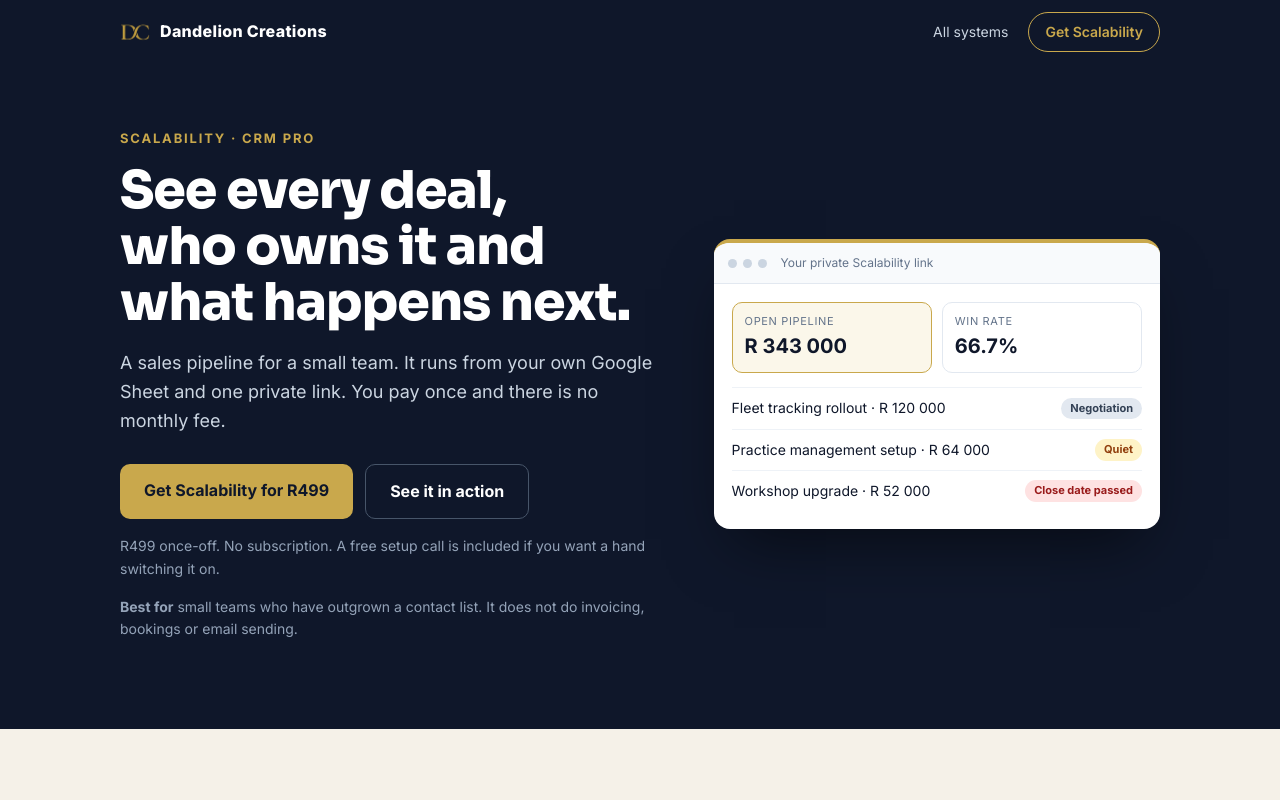
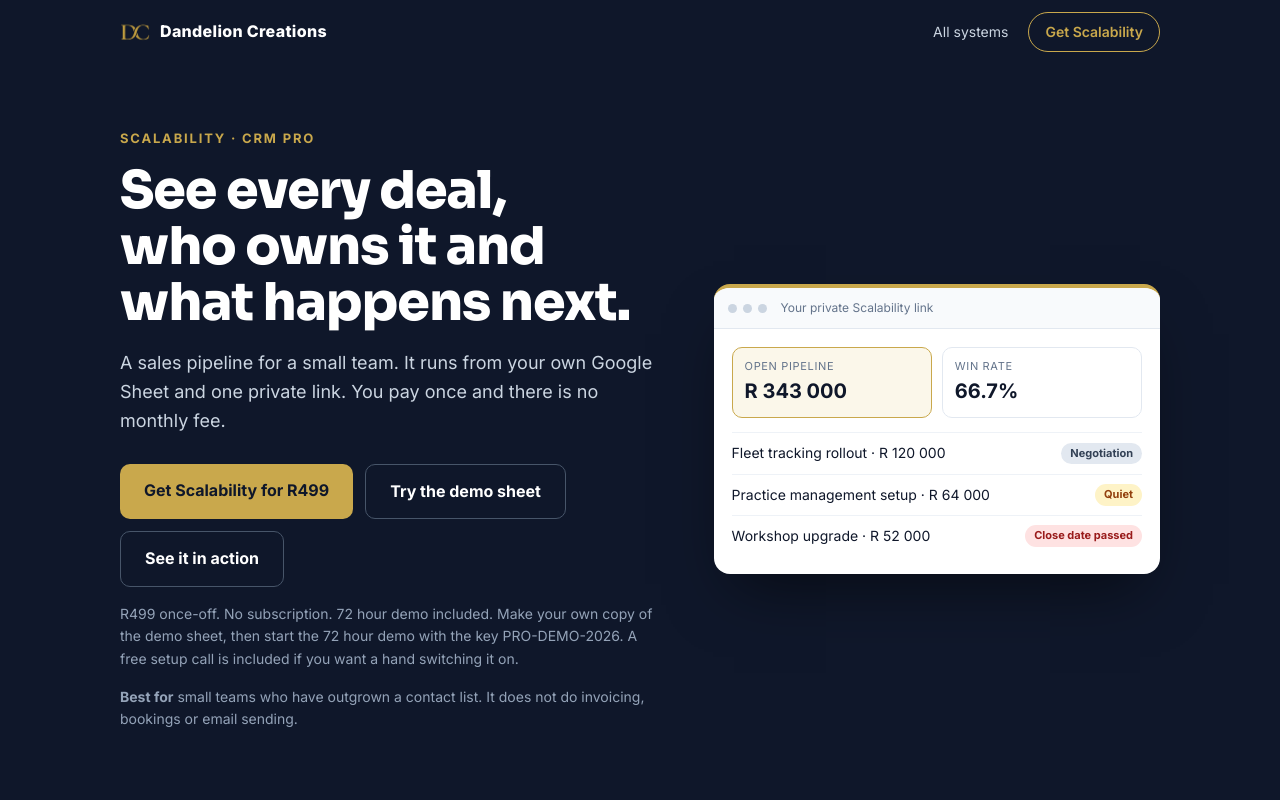
Before and after one commit to DandelionSeedlings/dandelion-va-website, a Next.js app: page /scalability in a window 1280 px wide. Shown: the top 800 px of the page. Built offline with nearby package versions, Linux system fonts and the light colour scheme.

Commit message:
scalability updated

```diff
--- a/src/app/scalability/scalability-html.js
+++ b/src/app/scalability/scalability-html.js
@@ -116,9 +116,10 @@ const html = `
     <p class="lead">A sales pipeline for a small team. It runs from your own Google Sheet and one private link. You pay once and there is no monthly fee.</p>
     <div class="btns">
       <a class="btn btn-gold" href="/order?product=crm-pro">Get Scalability for R499</a>
+      <a class="btn btn-line" href="https://docs.google.com/spreadsheets/d/1gWJ59mLZSOUaW1CH7X9Ze9mGwjBkXU2OOu7zd8W7zFw/copy" target="_blank" rel="noopener noreferrer">Try the demo sheet</a>
       <a class="btn btn-line" href="#see">See it in action</a>
     </div>
-    <p class="fine">R499 once-off. No subscription. A free setup call is included if you want a hand switching it on.</p>
+    <p class="fine">R499 once-off. No subscription. 72 hour demo included. Make your own copy of the demo sheet, then start the 72 hour demo with the key PRO-DEMO-2026. A free setup call is included if you want a hand switching it on.</p>
     <p class="fine"><b>Best for</b> small teams who have outgrown a contact list. It does not do invoicing, bookings or email sending.</p>
   </div>
   <div class="mock" aria-hidden="true">
@@ -224,7 +225,7 @@ const html = `
       <span class="tag">Once-off</span>
       <h3>Scalability: CRM Pro</h3>
       <div class="big">R499</div><div style="color:var(--muted);font-size:14px">pay once, no subscription</div>
-      <ul><li>The Scalability sheet and your activation key</li><li>Step by step setup guide</li><li>A free setup call, up to 20 minutes, on a screen share</li><li>Import from ConnectAbility or any CSV, and export any time</li></ul>
+      <ul><li>The Scalability sheet and your activation key</li><li>72 hour demo before you commit</li><li>Step by step setup guide</li><li>A free setup call, up to 20 minutes, on a screen share</li><li>Import from ConnectAbility or any CSV, and export any time</li></ul>
       <a class="btn btn-gold" style="display:block;text-align:center" href="/order?product=crm-pro">Order Scalability</a>
       <p style="margin:14px 0 0;font-size:14px;color:var(--muted)">Not happy? We help first with a setup call, then refund you if it still is not right. <a href="/refunds">Read the refund policy</a>.</p>
     </div>
@@ -234,6 +235,7 @@ const html = `
 <section><div class="wrap">
   <h2>Questions</h2>
   <p class="sub">Short answers.</p>
+  <details><summary>Can I try it first?</summary><p>Yes. Make your own copy of the demo sheet, set it up with the guide, and start the 72 hour demo with the key PRO-DEMO-2026. Every feature is switched on, and a button loads a made-up sample business so you can look around. The demo can be started once on each sheet. When it ends, your data stays in the sheet and the app asks for an activation key.</p></details>
   <details><summary>Is it a subscription?</summary><p>No. You pay R499 once. There is no monthly fee and nothing to renew.</p></details>
   <details><summary>Do I need to know how to code?</summary><p>No. Switching it on is a handful of clicks and the guide shows each one. You can also book a free setup call and we do it together.</p></details>
   <details><summary>Where is my data stored?</summary><p>In your own Google Sheet, in your own Google account. We never see your contacts or deals. When you activate, your key and the email of your Google account are checked with us once, and after that Scalability keeps working on its own.</p></details>
--- a/src/components/OrderForm.jsx
+++ b/src/components/OrderForm.jsx
@@ -22,7 +22,7 @@ const PRODUCTS = [
   { id: 'budgetability', key: 'budgetability', name: 'BudgetAbility: Household Finance Tracker', price: 499, badge: 'New', needs: 'Needs a free Google account.', desc: 'Accounts, budgets, bills, goals and debt payoff for your household, in more than one currency, in your own Google Sheet.' },
   { id: 'aceiq', key: 'aceiq', name: 'AceIQ: AI Study Helper', price: ACEIQ_SPECIAL ? 199 : 499, badge: ACEIQ_SPECIAL ? 'Special' : 'New', needs: 'Needs a free Google account.', desc: ACEIQ_SPECIAL ? 'Turn your own notes into summaries, flashcards, a mind map and practice tests, with a daily study plan. R199 until 31 December, then R499. Free 72 hour demo.' : 'Turn your own notes into summaries, flashcards, a mind map and practice tests, with a daily study plan.' },
   { id: 'content-planner', key: 'visibility', name: 'Visibility: Content Planner', price: 299, badge: 'New', needs: 'Needs a free Google account. Works with whichever AI you already use.', desc: 'Plan your AI written posts in one calendar, check they are ready, and let clients approve them from a link.' },
-  { id: 'crm-pro', key: 'scalability', name: 'Scalability: CRM Pro', price: 499, badge: 'New', needs: 'Needs a free Google account.', desc: 'Deals, a pipeline board, tasks and follow-ups for a small team, with owners, win rate and quiet deals, in your own Google Sheet. Everyone shares one private link.' },
+  { id: 'crm-pro', key: 'scalability', name: 'Scalability: CRM Pro', price: 499, badge: 'New', needs: 'Needs a free Google account.', desc: 'Deals, a pipeline board, tasks and follow-ups for a small team, with owners, win rate and quiet deals, in your own Google Sheet. Everyone shares one private link. Free 72 hour demo.' },
   { id: 'payability', key: 'payability', name: 'PayAbility: Invoice Sorter Pro', price: 499, group: 'payability', option: 'Do it yourself', needs: 'Needs a free Google account.', desc: 'Invoices, quotes, payment links and VAT reports from your own Google Sheet. Set it up yourself with the guide.' },
   { id: 'payability-dwy', key: 'payability-dwy', name: 'PayAbility: Done-With-You Setup', price: 999, group: 'payability', option: 'Done with you', desc: 'Everything in PayAbility, set up with you on a call: your details, tax settings and first invoice.' },
   { id: 'stock-supplier', key: 'availability', name: 'Availability: Stock & Supplier Pro', price: 499, desc: 'Inventory control, procurement tracking, and supply chain management.' },
```
Also changed, not shown: public/images/scalability/dashboard.png (added), public/images/scalability/dashboard.webp (deleted).
